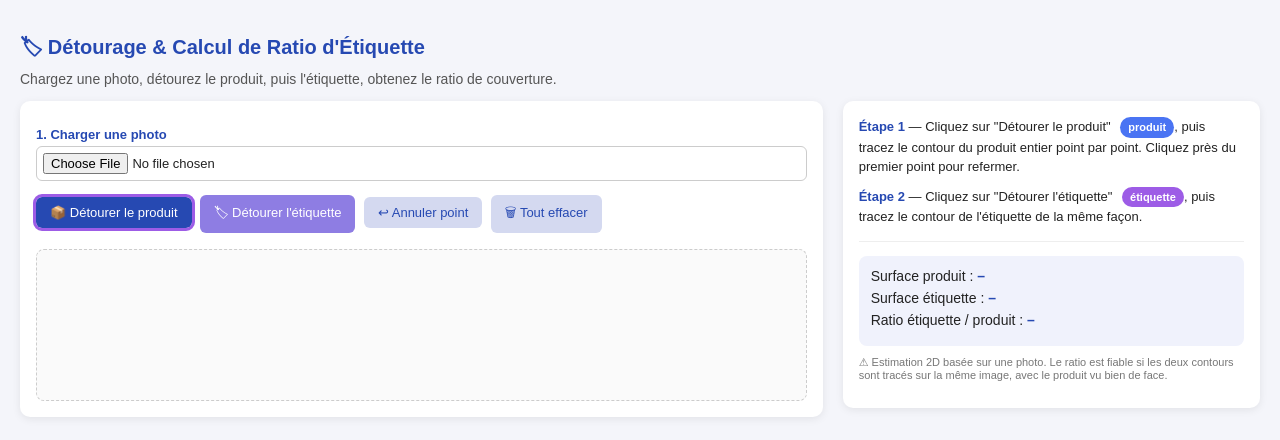
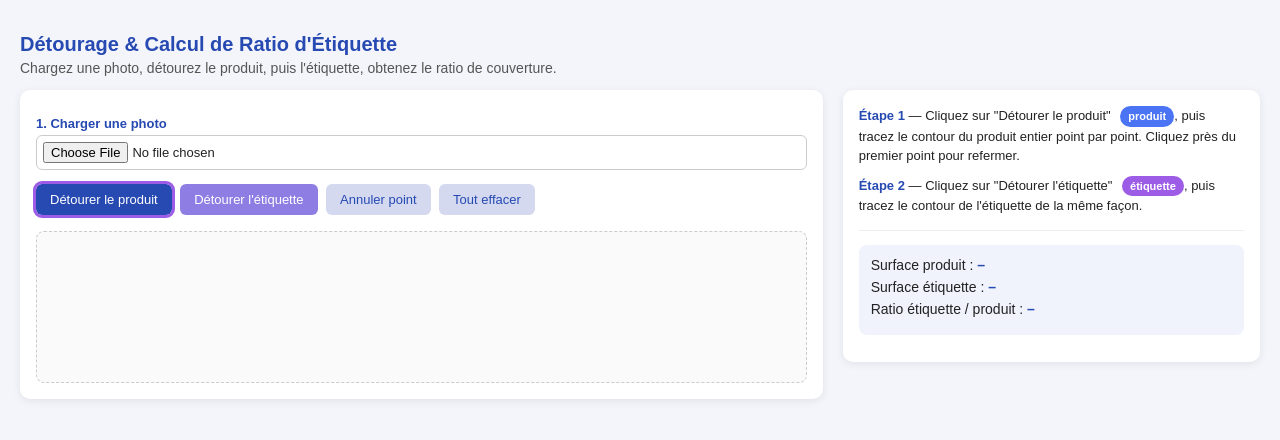
Before and after one commit to comebonneviale/Label-Calculator, a plain HTML site: page index.html in a window 1280 px wide. Drawn offline with Linux system fonts and the light colour scheme.

Commit message:
Remove emojis from button labels in index.html
Updated button labels to remove emojis for consistency.

```diff
--- a/index.html
+++ b/index.html
@@ -35,7 +35,7 @@
 </head>
 <body>
 
-<h1>🏷 Détourage & Calcul de Ratio d'Étiquette</h1>
+<h1> Détourage & Calcul de Ratio d'Étiquette</h1>
 <p class="subtitle">Chargez une photo, détourez le produit, puis l'étiquette, obtenez le ratio de couverture.</p>
 
 <div class="container">
@@ -45,10 +45,10 @@
     <input type="file" id="imageInput" accept="image/*">
 
     <div style="margin-top:10px;">
-      <button id="modeProductBtn">📦 Détourer le produit</button>
-      <button id="modeLabelBtn" class="secondary">🏷 Détourer l'étiquette</button>
-      <button id="undoBtn" class="warn">↩ Annuler point</button>
-      <button id="clearBtn" class="warn">🗑 Tout effacer</button>
+      <button id="modeProductBtn"> Détourer le produit</button>
+      <button id="modeLabelBtn" class="secondary"> Détourer l'étiquette</button>
+      <button id="undoBtn" class="warn"> Annuler point</button>
+      <button id="clearBtn" class="warn"> Tout effacer</button>
     </div>
 
     <div id="canvasWrapper" style="margin-top:12px;">
@@ -68,7 +68,6 @@
       <div>Ratio étiquette / produit : <strong id="ratio">–</strong></div>
     </div>
     <p style="font-size:11px;color:#777;margin-top:10px;">
-      ⚠ Estimation 2D basée sur une photo. Le ratio est fiable si les deux contours sont tracés sur la même image, avec le produit vu bien de face.
     </p>
   </div>
 
```
